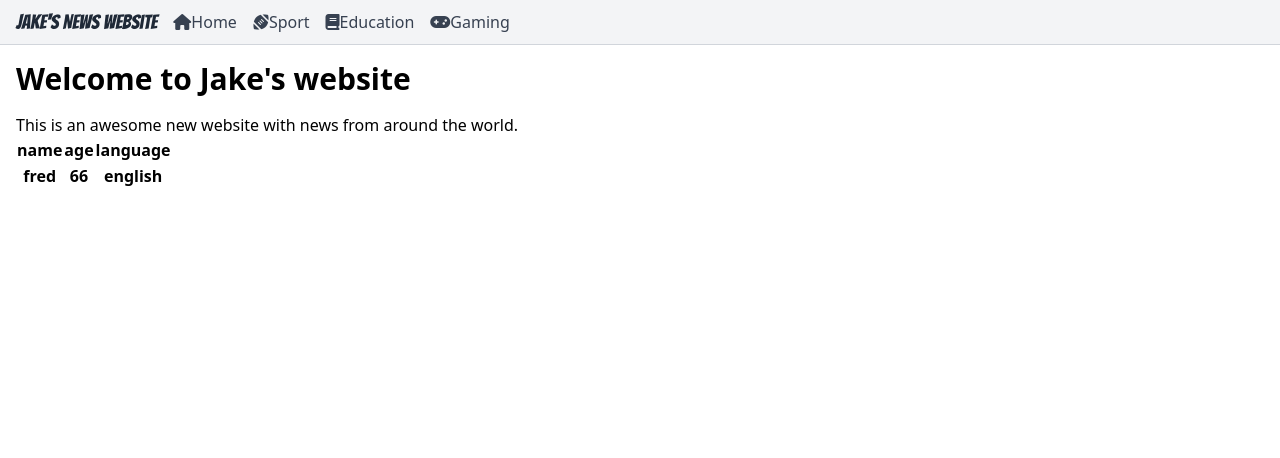
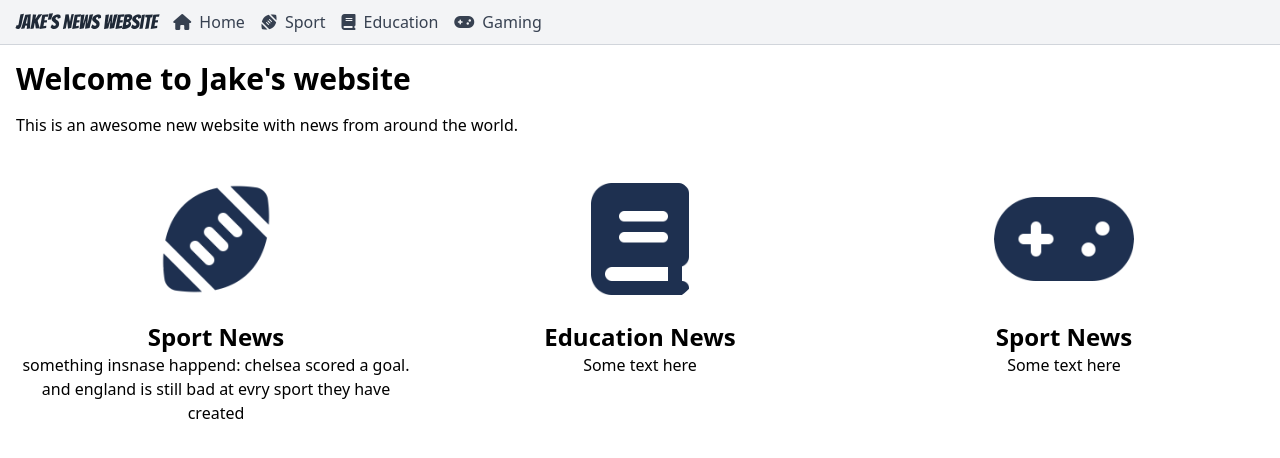
Before and after one commit to JAARJACH/IWD-Project_s325585, a plain HTML site: page In-class/index.html in a window 1280 px wide. Drawn offline with nearby package versions, Linux system fonts and the light colour scheme.

Commit message:
adding grid system to the index.html

```diff
--- a/In-class/index.html
+++ b/In-class/index.html
@@ -18,16 +18,16 @@
                 <div class="hidden md:block" id="navbarNav">
                 <ul class="flex flex-col md:flex-row gap-2 md:gap-4">
                     <li>
-                        <a class="text-gray-700 hover:text-blue-600" href="index.html"><i class="fa-solid fa-house"></i>Home</a>
+                        <a class="text-gray-700 hover:text-blue-600" href="index.html"><i class="fa-solid fa-house mr-2"></i>Home</a>
                     </li>
                     <li>
-                        <a class="text-gray-700 hover:text-blue-600" href="sport.html"><i class="fa-solid fa-football"></i>Sport</a>
+                        <a class="text-gray-700 hover:text-blue-600" href="sport.html"><i class="fa-solid fa-football mr-2"></i>Sport</a>
                     </li>
                     <li>
-                        <a class="text-gray-700 hover:text-blue-600" href="education.html"><i class="fa-solid fa-book"></i>Education</a>
+                        <a class="text-gray-700 hover:text-blue-600" href="education.html"><i class="fa-solid fa-book mr-2"></i>Education</a>
                     </li>
                     <li>
-                        <a class="text-gray-700 hover:text-blue-600" href="gaming.html"><i class="fa-solid fa-gamepad"></i>Gaming</a>
+                        <a class="text-gray-700 hover:text-blue-600" href="gaming.html"><i class="fa-solid fa-gamepad mr-2"></i>Gaming</a>
                     </li>
 
                 </ul>
@@ -41,18 +41,30 @@
         <div class="container mx-auto px-4 py-4">
             <h1 class="text-3xl font-bold">Welcome to Jake's website</h1>
             <p class="mt-4">This is an awesome new website with news from around the world.</p>
-            <table>
-                <tr>
-                    <th>name</th>
-                    <th>age</th>
-                    <th>language</th>
-                </tr>
-                <tr>
-                    <th>fred</th>
-                    <th>66</th>
-                    <th>english</th>
-                </tr>
-            </table>
+        </div>
+
+        <div class="container mx-auto px-4">
+            <div class="grid grid-cols-1 lg:grid-cols-3 gap-6 text-center mt-4">
+                <div class="flex flex-col items-center class="place-items-center text-center">
+                    <img class="rounded-full mb-3" width="140" height="140" src="images/football-solid.png">
+                    <h2 class="text-2xl font-semibold">Sport News</h2>
+                    <p >
+                        something insnase happend: chelsea scored a goal.
+                        and england is still bad at evry sport they have created
+                    </p>
+                </div>
+                <div class="flex flex-col items-center class="place-items-center text-center">
+                    <img class="rounded-full mb-3" width="140" height="140" src="images/book-solid.png">
+
+                    <h2 class="text-2xl font-semibold">Education News</h2>
+                    <p>Some text here</p>
+                </div>
+                <div class="flex flex-col items-center class="place-items-center text-center">
+                    <img class="rounded-full mb-3" width="140" height="140" src="images/gamepad-solid.png">
+                    <h2 class="text-2xl font-semibold">Sport News</h2>
+                    <p>Some text here</p>
+                </div>
+            </div>
         </div>
     </body>
 </html>
```
Also changed, not shown: In-class/images/book-solid.png (added), In-class/images/football-solid.png (added), In-class/images/gamepad-solid.png (added).
